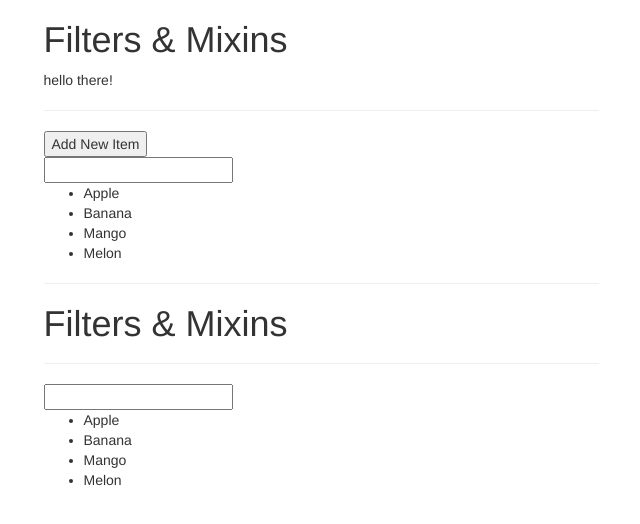
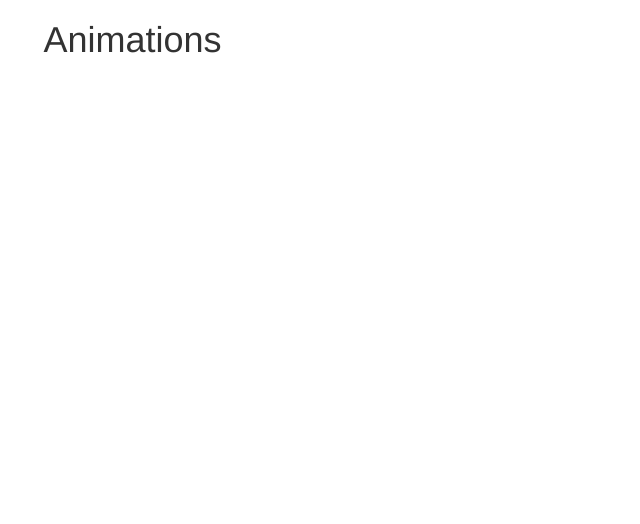
Before and after one commit to seinelet/udemy-vue-comp-1, a Vue app: page / in a window 1280 px wide. Shown: the top 524 px of the page, without its empty margins (319-959 px from the left). Built offline with nearby package versions, Linux system fonts and the light colour scheme.

Commit message:
Section 14 Start

```diff
--- a/public/index.html
+++ b/public/index.html
@@ -2,7 +2,7 @@
 <html lang="en">
   <head>
     <meta charset="utf-8">
-    <title>Vue Filters & Mixins</title>
+    <title>Vue Animations</title>
     <link rel="stylesheet" href="https://maxcdn.bootstrapcdn.com/bootstrap/3.3.7/css/bootstrap.min.css" integrity="sha384-BVYiiSIFeK1dGmJRAkycuHAHRg32OmUcww7on3RYdg4Va+PmSTsz/K68vbdEjh4u" crossorigin="anonymous"></head>
   <body>
     <div id="app">
--- a/src/App.vue
+++ b/src/App.vue
@@ -2,41 +2,16 @@
   <div class="container">
     <div class="row">
       <div class="col-xs-12 col-sm-8 col-sm-offset-2 col-md-6 col-md-offset-3">
-        <h1>Filters & Mixins</h1>
-        <p>{{ text | toUppercase | toLowercase }}</p>
-        <hr />
-        <div>
-          <button @click="fruits.push('Berries')">Add New Item</button>
-        </div>
-        <input v-model="filterText" />
-        <ul>
-          <li v-for="fruit in filteredFruits" :key="fruit">{{ fruit }}</li>
-        </ul>
-        <hr />
-        <app-list></app-list>
+        <h1>Animations</h1>
       </div>
     </div>
   </div>
 </template>
 
 <script>
-import List from "./List.vue";
-import { fruitMixin } from "./fruitMixin";
-
 export default {
-  mixins: [fruitMixin],
   data() {
-    return {
-      text: "Hello there!"
-    };
-  },
-  filters: {
-    toUppercase(value) {
-      return value.toUpperCase();
-    }
-  },
-  components: {
-    appList: List
+    return {};
   }
 };
 </script>
--- a/src/List.vue
+++ /dev/null
@@ -1,23 +0,0 @@
-<template>
-  <div>
-    <h1>Filters & Mixins</h1>
-    <hr />
-    <input v-model="filterText" />
-    <ul>
-      <li v-for="fruit in filteredFruits" :key="fruit">{{ fruit }}</li>
-    </ul>
-  </div>
-</template>
-
-<script>
-import { fruitMixin } from "./fruitMixin";
-
-export default {
-  mixins: [fruitMixin],
-  created() {
-    console.log("Inside List created Hook");
-  }
-};
-</script>
-
-<style></style>
--- a/src/fruitMixin.js
+++ /dev/null
@@ -1,18 +0,0 @@
-export const fruitMixin = {
-  data() {
-    return {
-      fruits: ["Apple", "Banana", "Mango", "Melon"],
-      filterText: ""
-    };
-  },
-  computed: {
-    filteredFruits() {
-      return this.fruits.filter(element => {
-        return element.match(this.filterText);
-      });
-    }
-  },
-  created() {
-    console.log("Created");
-  }
-};
--- a/src/main.js
+++ b/src/main.js
@@ -1,15 +1,5 @@
 import Vue from "vue";
 import App from "./App.vue";
-
-Vue.filter("toLowercase", function(value) {
-  return value.toLowerCase();
-});
-
-Vue.mixin({
-  created() {
-    console.log("Global Mixin - Created Hook");
-  }
-});
 
 new Vue({
   el: "#app",
```
